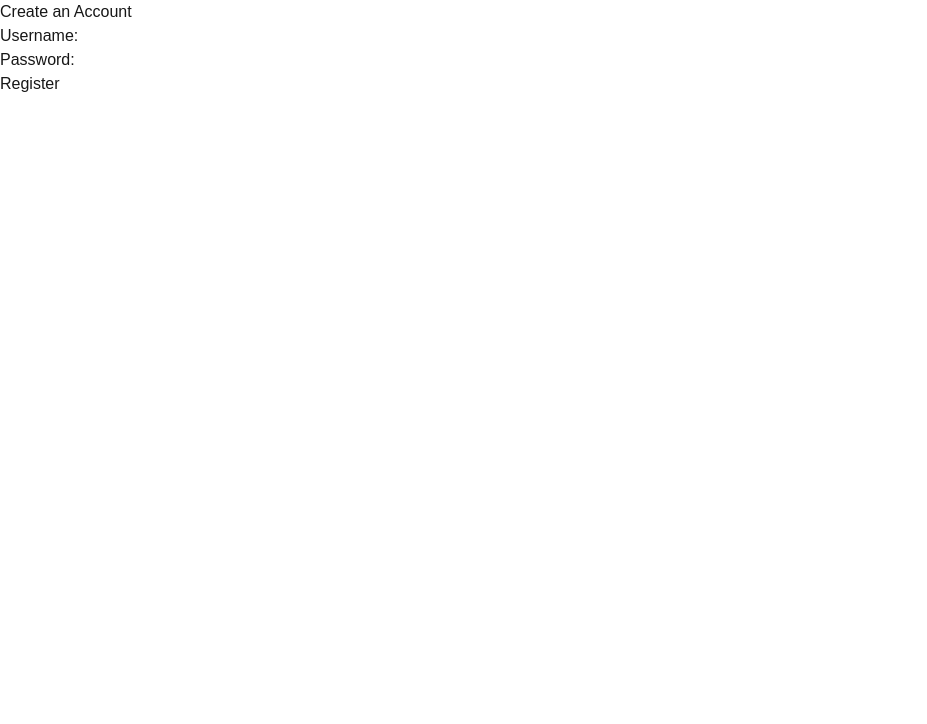
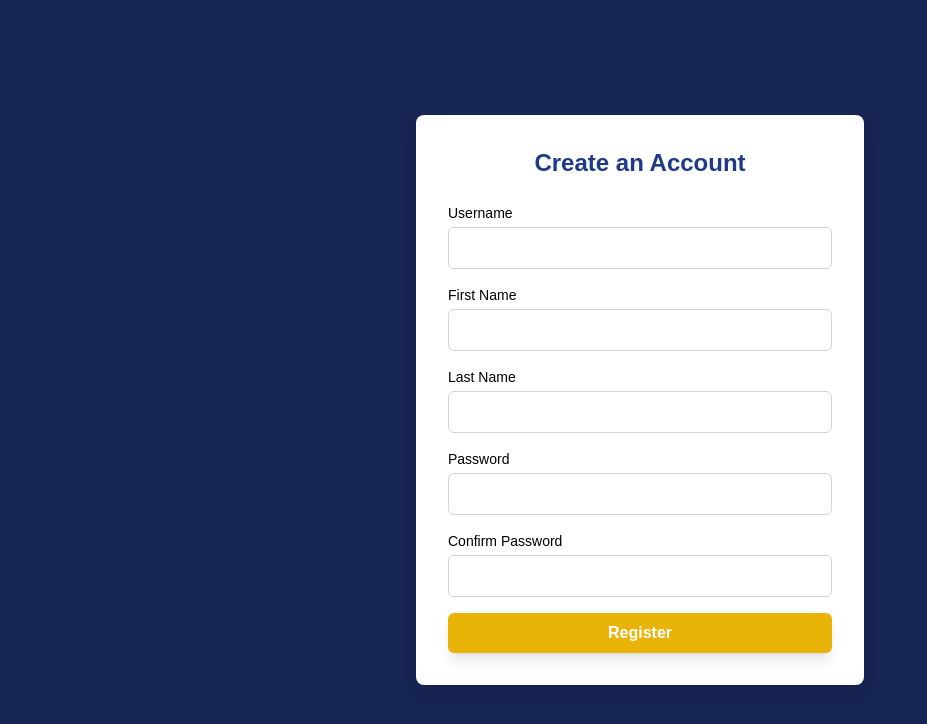
Before and after one commit to Bousef/shellhacks-2024, a Next.js app: page /register in a window 1280 px wide. Shown: the top 724 px of the page, without its empty margins (0-927 px from the left). Built offline with nearby package versions, Linux system fonts and the light colour scheme.

Commit message:
Sign Up and email page

```diff
--- a/src/app/register/page.tsx
+++ b/src/app/register/page.tsx
@@ -1,18 +1,47 @@
+"use client";  // This should be the first line in the file
+
+import { useRouter } from 'next/router';
 import React from 'react';
 
-const RegisterPage = () => {
+const RegisterPage: React.FC = () => {
+  const router = useRouter();
+
+  const handleSubmit = (event: React.FormEvent<HTMLFormElement>) => {
+    event.preventDefault();
+    // Simulate successful registration and redirect to the verification page
+    router.push('/verification');
+  };
+
   return (
-    <div>
-      <h1>Create an Account</h1>
-      <form>
-        <label htmlFor="username">Username:</label>
-        <input type="text" id="username" name="username" />
-        <br />
-        <label htmlFor="password">Password:</label>
-        <input type="password" id="password" name="password" />
-        <br />
-        <button type="submit">Register</button>
-      </form>
+    <div className="flex justify-center items-center min-h-screen bg-blue-950 bg-cover">
+      <div className="p-8 w-full max-w-md bg-white rounded-lg shadow-lg">
+        <h1 className="text-2xl font-bold text-center mb-6 text-blue-900">Create an Account</h1>
+        <form className="flex flex-col space-y-4" onSubmit={handleSubmit}>
+          <div>
+            <label className="block text-sm font-medium mb-1 text-black font-extrabold" htmlFor="username">Username</label>
+            <input className="w-full p-2 border text-black border-gray-300 rounded-md focus:outline-none focus:ring-2 focus:ring-blue-500" type="text" id="username" name="username" required />
+          </div>
+          <div>
+            <label className="block text-sm font-medium mb-1 text-black font-extrabold" htmlFor="firstname">First Name</label>
+            <input className="w-full p-2 border text-black border-gray-300 rounded-md focus:outline-none focus:ring-2 focus:ring-blue-500" type="text" id="firstname" name="firstname" required />
+          </div>
+          <div>
+            <label className="block text-sm font-medium mb-1 text-black font-extrabold" htmlFor="lastname">Last Name</label>
+            <input className="w-full p-2 border text-black border-gray-300 rounded-md focus:outline-none focus:ring-2 focus:ring-blue-500" type="text" id="lastname" name="lastname" required />
+          </div>
+          <div>
+            <label className="block text-sm font-medium mb-1 text-black font-extrabold" htmlFor="password">Password</label>
+            <input className="w-full p-2 border text-black border-gray-300 rounded-md focus:outline-none focus:ring-2 focus:ring-blue-500" type="password" id="password" name="password" required />
+          </div>
+          <div>
+            <label className="block text-sm font-medium mb-1 text-black font-extrabold" htmlFor="confirmpassword">Confirm Password</label>
+            <input className="w-full p-2 border text-black border-gray-300 rounded-md focus:outline-none focus:ring-2 focus:ring-blue-500" type="password" id="confirmpassword" name="confirmpassword" required />
+          </div>
+          <button className="mt-4 bg-yellow-500 hover:bg-yellow-600 text-white font-bold py-2 rounded-md transition duration-200 shadow-lg" type="submit">
+            Register
+          </button>
+        </form>
+      </div>
     </div>
   );
 };
--- /dev/null
+++ b/src/app/verification/page.tsx
@@ -0,0 +1,23 @@
+import React from 'react';
+import { useRouter } from 'next/router';
+const EmailVerificationPage = () => {
+
+  return (
+    <div className="flex justify-center items-center min-h-screen bg-gray-100">
+      <div className="p-6 bg-white rounded-lg shadow-lg text-center max-w-lg">
+        <h1 className="text-2xl font-bold text-blue-700 mb-4">Verify Your Email</h1>
+        <p className="text-gray-700 mb-6">
+          We have sent a verification link to your email. Please check your inbox and click the link to verify your account.
+        </p>
+        <p className="text-gray-600">
+          If you haven't received the email, please check your spam folder or click the button below to resend the verification link.
+        </p>
+        <button className="mt-4 bg-blue-600 hover:bg-blue-700 text-white font-bold py-2 px-4 rounded-md transition duration-200">
+          Resend Verification Email
+        </button>
+      </div>
+    </div>
+  );
+};
+
+export default EmailVerificationPage;
```
